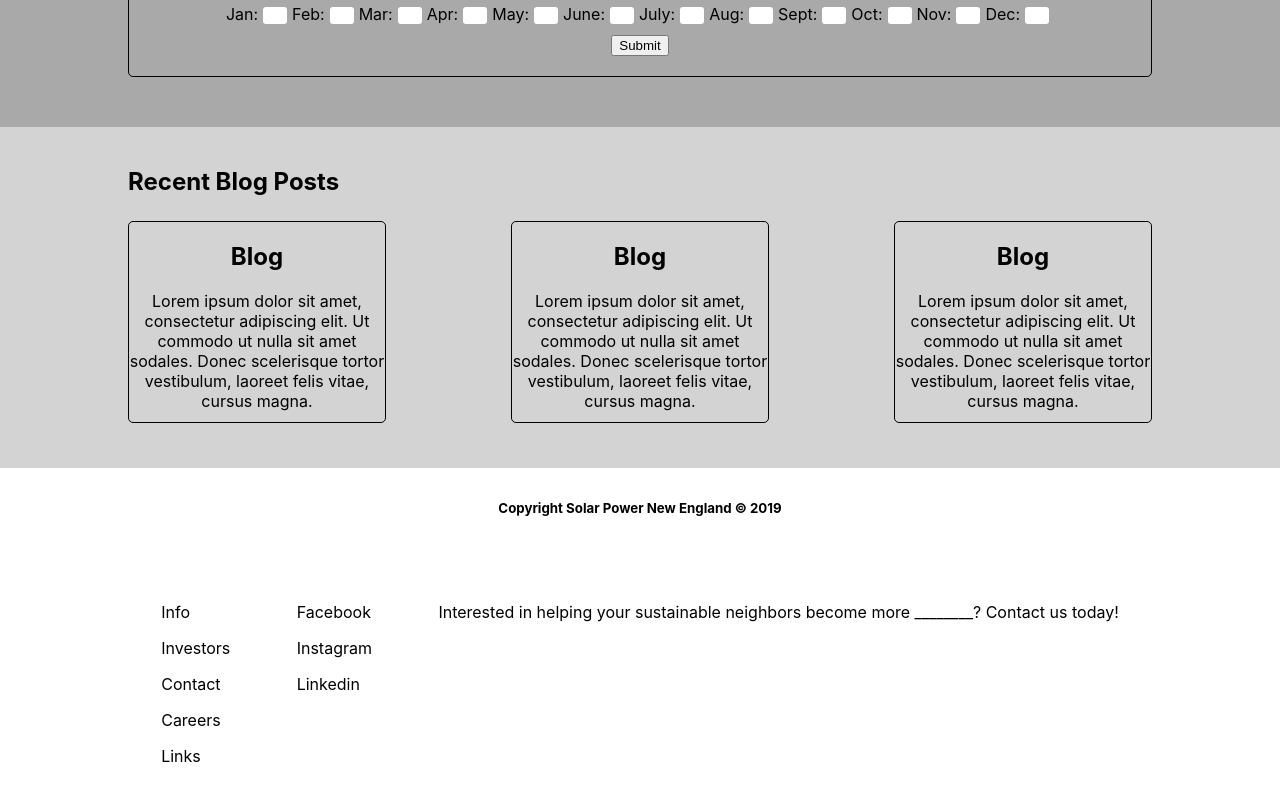
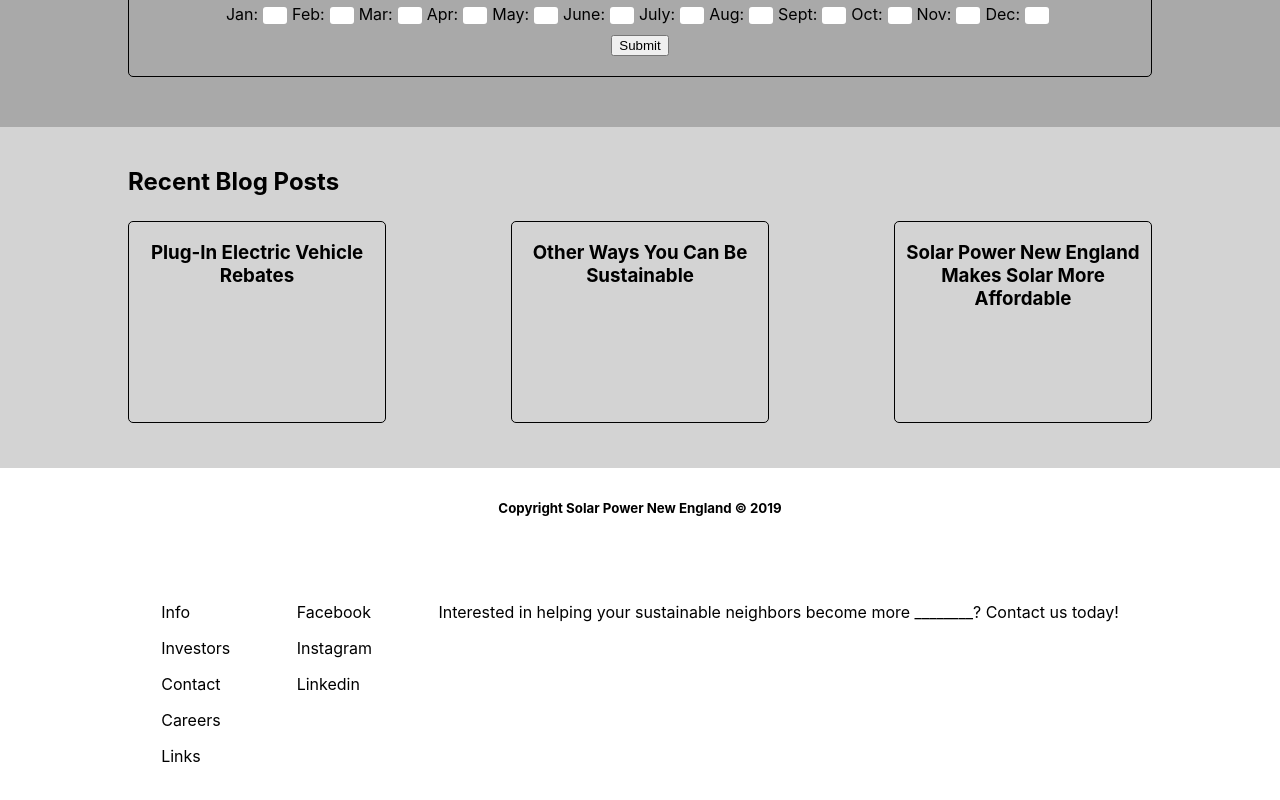
Before and after one commit to robitaille1/solar-ne, a React (Create React App) app: page / in a window 1280 px wide. Shown: the part 1117-1917 px from the top of the page. Built offline with nearby package versions, Linux system fonts and the light colour scheme.

Commit message:
added blog mapping function

```diff
--- a/src/components/BlogItem/BlogItem.js
+++ b/src/components/BlogItem/BlogItem.js
@@ -1,14 +1,14 @@
 import React from 'react'
 import './BlogItem.css'
 
-function BlogItem() {
+function BlogItem(props) {
     return (
       <main className='BlogItem'>
-        <h1>Blog</h1>
         <div>
-            <p>
-                Lorem ipsum dolor sit amet, consectetur adipiscing elit. Ut commodo ut nulla sit amet sodales. Donec scelerisque tortor vestibulum, laoreet felis vitae, cursus magna.
-            </p>
+            <h3>
+                {props.title}
+            </h3>
+
         </div>
       </main>
     );
--- a/src/components/BlogSection/BlogSection.js
+++ b/src/components/BlogSection/BlogSection.js
@@ -1,20 +1,41 @@
-import React from 'react'
+import React, { Component } from 'react'
 import './BlogSection.css'
 import BlogItem from '../BlogItem/BlogItem'
 
-function BlogSection() {
+class BlogSection extends Component{
+  constructor(props) {
+    super(props);
+    this.state = {
+      blogs: [
+        {
+          id: 1,
+          title: 'Plug-In Electric Vehicle Rebates'
+        },
+        {
+          id: 2,
+          title: 'Other Ways You Can Be Sustainable'
+        },
+        {
+          id: 3,
+          title: 'Solar Power New England Makes Solar More Affordable'
+        }
+      ]
+    };
+  }
+  render(){
     return (
       <main className='BlogSection'>
             <div className='container'>
                 <h2 className='main-header'>Recent Blog Posts</h2>
                 <section className='section-display' role='main'>
-                   <BlogItem />
-                   <BlogItem />
-                   <BlogItem />
+                   {this.state.blogs.map(blog =>
+                    <BlogItem key={blog.id} title={blog.title} />
+                    )}
                 </section>
             </div>
       </main>
     );
   }
+}
 
 export default BlogSection;
```
